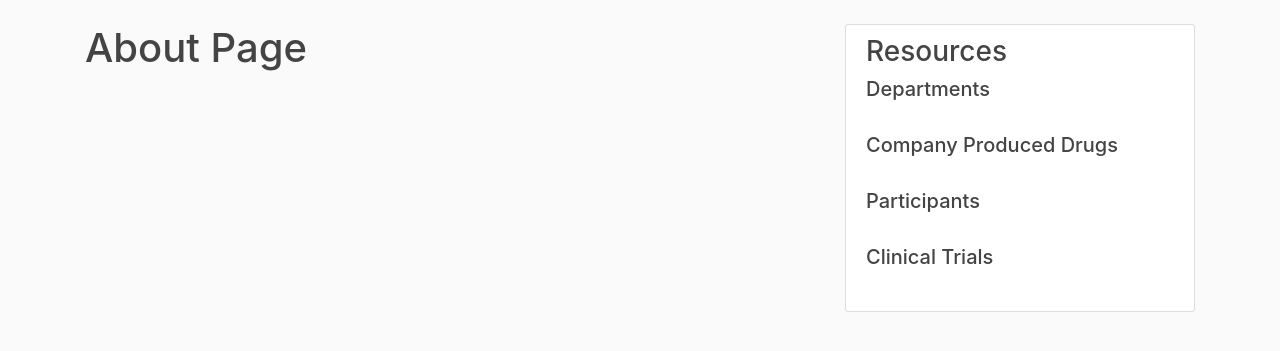
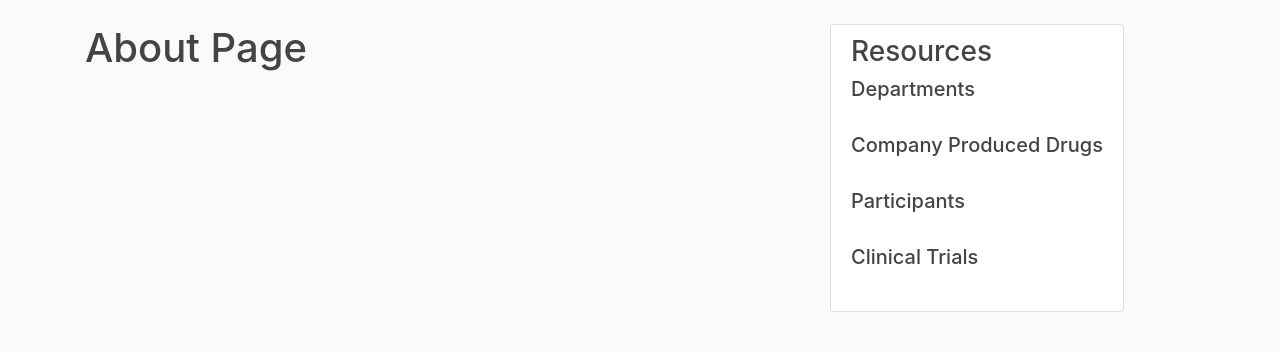
Before and after one commit to egeoffroy/DB_Final, a Flask app: page /about in a window 1280 px wide. Shown: the part 56-407 px from the top of the page. Run offline with Flask 2, Linux system fonts and the light colour scheme; parts of the project's set-up code (start-up, migrations or seed data) failed here and were passed over; some libraries are stand-ins or nearby versions.

Commit message:
update sidebar and remove extra insert

```diff
--- a/flaskDemo/forms.py
+++ b/flaskDemo/forms.py
@@ -8,10 +8,10 @@ from flaskDemo import db
 from flaskDemo.models import User, Department, Drug, Employee, Protein, Interacts_with, Side_effect, Patient, Clinical_trial, Clinical_trial_stage, Phenotype, Demonstrates, Participates # , getDepartment, getDepartmentFactory, Project, Works_on
 from wtforms.fields.html5 import DateField
 
-#Insertion
-me = Drug(drug_name = 'Zolgensma', drug_type = 'Gene therapy')
-db.session.add(me)
-db.session.commit()
+# #Insertion
+# me = Drug(drug_name = 'Zolgensma', drug_type = 'Gene therapy')
+# db.session.add(me)
+# db.session.commit()
 
 
 drugs = Drug.query.with_entities(Drug.drug_name)
--- a/flaskDemo/static/main.css
+++ b/flaskDemo/static/main.css
@@ -30,6 +30,10 @@ h1, h2, h3, h4, h5, h6 {
   border: 1px solid #dddddd;
   border-radius: 3px;
   margin-bottom: 20px;
+}
+
+#sidebar {
+  width: 100%;
 }
 
 .article-title {
--- a/flaskDemo/templates/layout.html
+++ b/flaskDemo/templates/layout.html
@@ -57,8 +57,8 @@
           {% endwith %}
           {% block content %}{% endblock %}
         </div>
-        <div class="col-md-4">
-          <div class="content-section">
+        <div class="">
+          <div id="sidebar" class="content-section">
               <h3>Resources</h3>
               <ul class="list-group">
                 <h5><a class="article-title" href="{{ url_for('dept_home')}}">Departments</a></h5></br>
```
